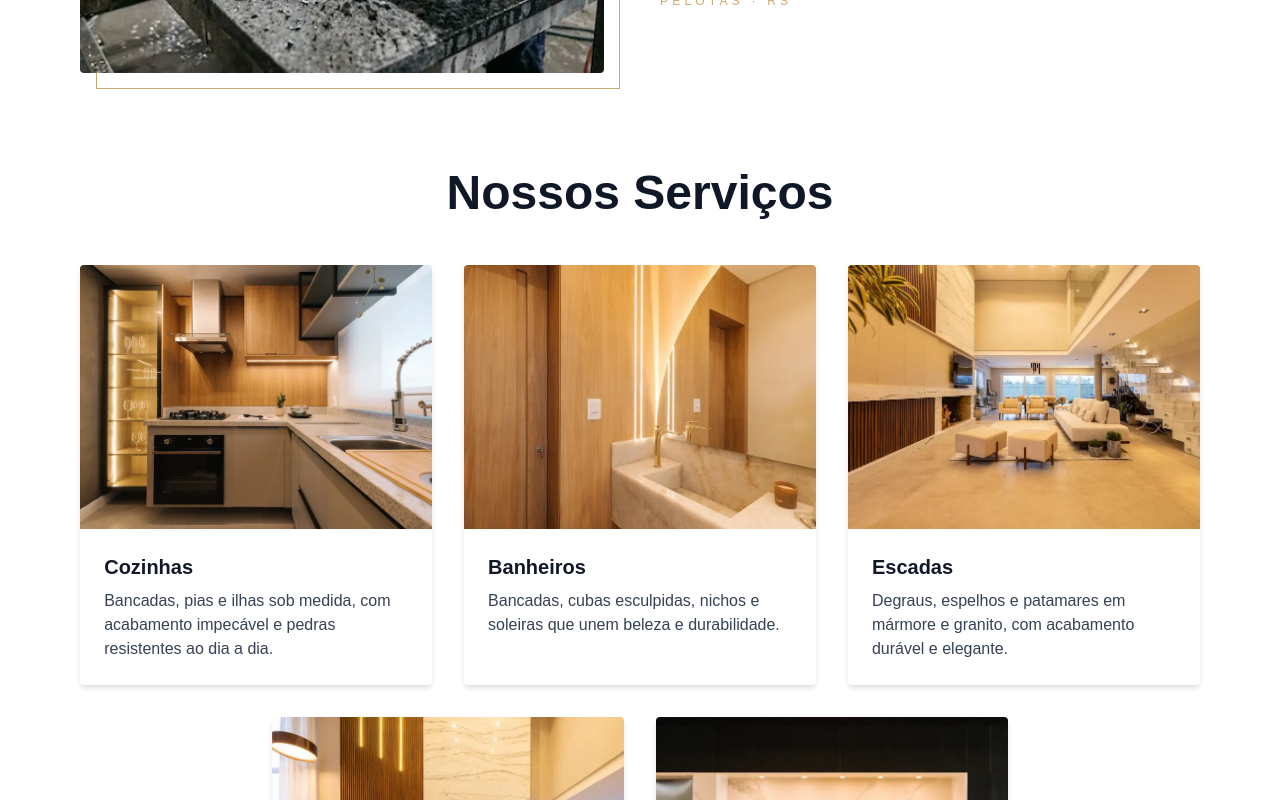
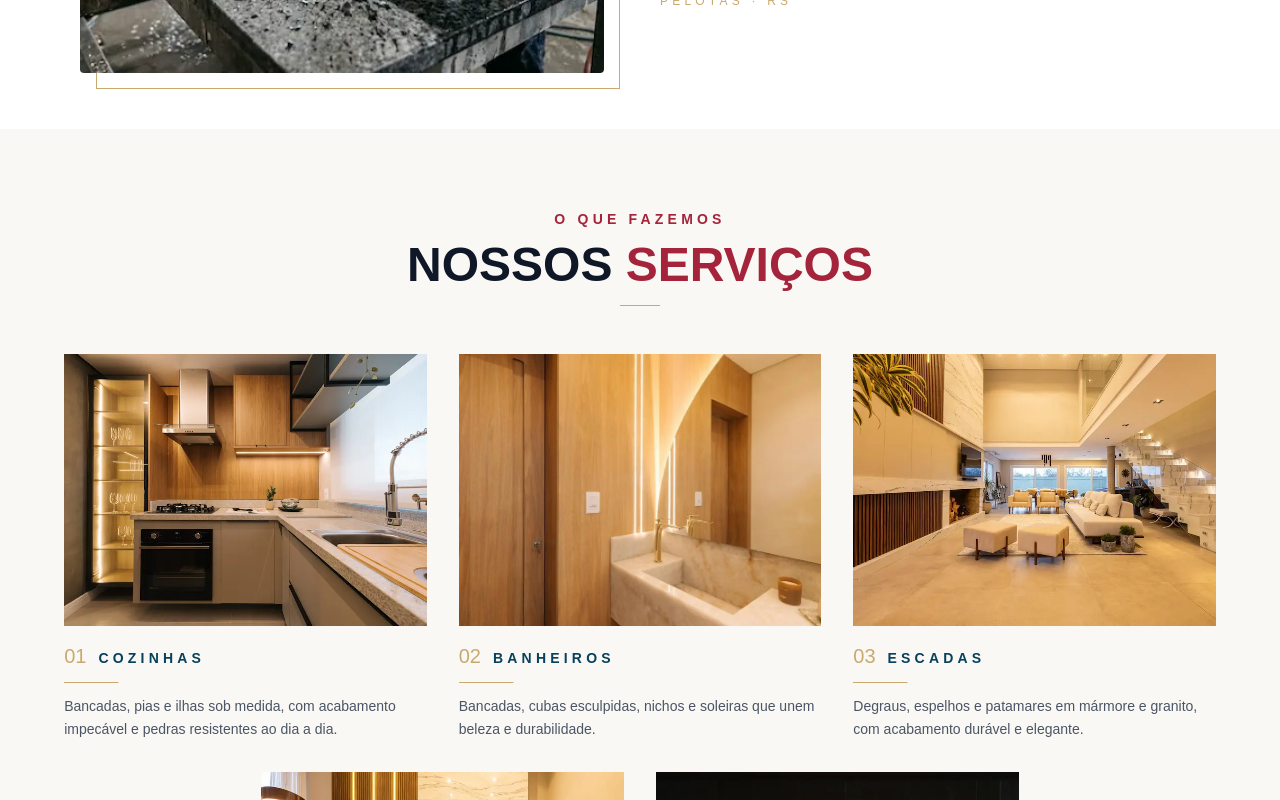
Before and after one commit to PedroKruger1992/marmosul-site-v4, a React (Vite) app: page / in a window 1280 px wide. Shown: the part 1200-2000 px from the top of the page. Built offline with nearby package versions, Linux system fonts and the light colour scheme.

Commit message:
feat: serviços no estilo galeria (#6)

```diff
--- a/src/components/Servicos.jsx
+++ b/src/components/Servicos.jsx
@@ -6,27 +6,35 @@ const Servicos = () => {
   const [selecionado, setSelecionado] = useState(null);
 
   return (
-    <section id="servicos" className="scroll-mt-24 bg-white">
-      <div className="max-w-6xl mx-auto px-4 pt-8 pb-16 md:pt-10 md:pb-20">
-        <h2 className="text-center text-4xl md:text-5xl font-bold text-gray-900">Nossos Serviços</h2>
+    <section id="servicos" className="scroll-mt-24 bg-[#faf8f4]">
+      <div className="max-w-6xl mx-auto py-16 md:py-20">
+        <div className="text-center">
+          <p className="text-sm font-semibold uppercase tracking-[0.3em] text-vermelho">O que fazemos</p>
+          <h2 className="mt-3 text-4xl font-bold uppercase text-gray-900 md:text-5xl">Nossos <span className="text-vermelho">Serviços</span></h2>
+          <div aria-hidden="true" className="mx-auto mt-4 h-px w-10 bg-dourado" />
+        </div>
         <ul className="mt-12 flex flex-wrap justify-center gap-8">
-          {servicos.map((servico) => (
+          {servicos.map((servico, i) => (
             <li key={servico.id} className="w-full sm:w-[calc(50%-1rem)] lg:w-[calc(33.333%-1.34rem)]">
-              <article className="h-full overflow-hidden rounded bg-white shadow-md">
-                <button type="button" onClick={() => setSelecionado(servico)} aria-label={`Ampliar foto de ${servico.titulo}`} className="block w-full cursor-zoom-in">
+              <article className="group">
+                <button type="button" onClick={() => setSelecionado(servico)} aria-label={`Ampliar foto de ${servico.titulo}`} className="relative overflow-hidden block w-full cursor-zoom-in">
                   <img
                     src={servico.imagem}
                     alt={servico.titulo}
                     width="800"
                     height="600"
                     loading="lazy"
-                  className="w-full aspect-[4/3] object-cover"
+                    className="w-full aspect-[4/3] object-cover transition-transform duration-700 motion-safe:group-hover:scale-105"
                   />
+                  <span className="absolute inset-0 flex items-center justify-center bg-azul/55 text-xs uppercase tracking-[0.35em] text-white opacity-0 transition-opacity duration-500 group-hover:opacity-100 group-focus-visible:opacity-100">Ampliar</span>
+                  <span aria-hidden="true" className="pointer-events-none absolute inset-y-0 left-0 w-1/3 -translate-x-[150%] bg-white/30 motion-safe:group-hover:animate-brilho" />
                 </button>
-                <div className="p-6">
-                  <h3 className="text-xl font-bold text-gray-900">{servico.titulo}</h3>
-                  <p className="mt-2 text-gray-700">{servico.texto}</p>
+                <div className="mt-4 flex items-baseline gap-3">
+                  <span className="text-xl font-light text-dourado">{String(i + 1).padStart(2, '0')}</span>
+                  <h3 className="text-sm font-semibold uppercase tracking-[0.3em] text-azul">{servico.titulo}</h3>
                 </div>
+                <div aria-hidden="true" className="my-3 h-px w-full origin-left scale-x-[0.15] bg-dourado transition-transform duration-500 group-hover:scale-x-100" />
+                <p className="text-sm leading-relaxed text-gray-600">{servico.texto}</p>
               </article>
             </li>
           ))}
```
Lines whose indentation alone changed are shown as unchanged.
